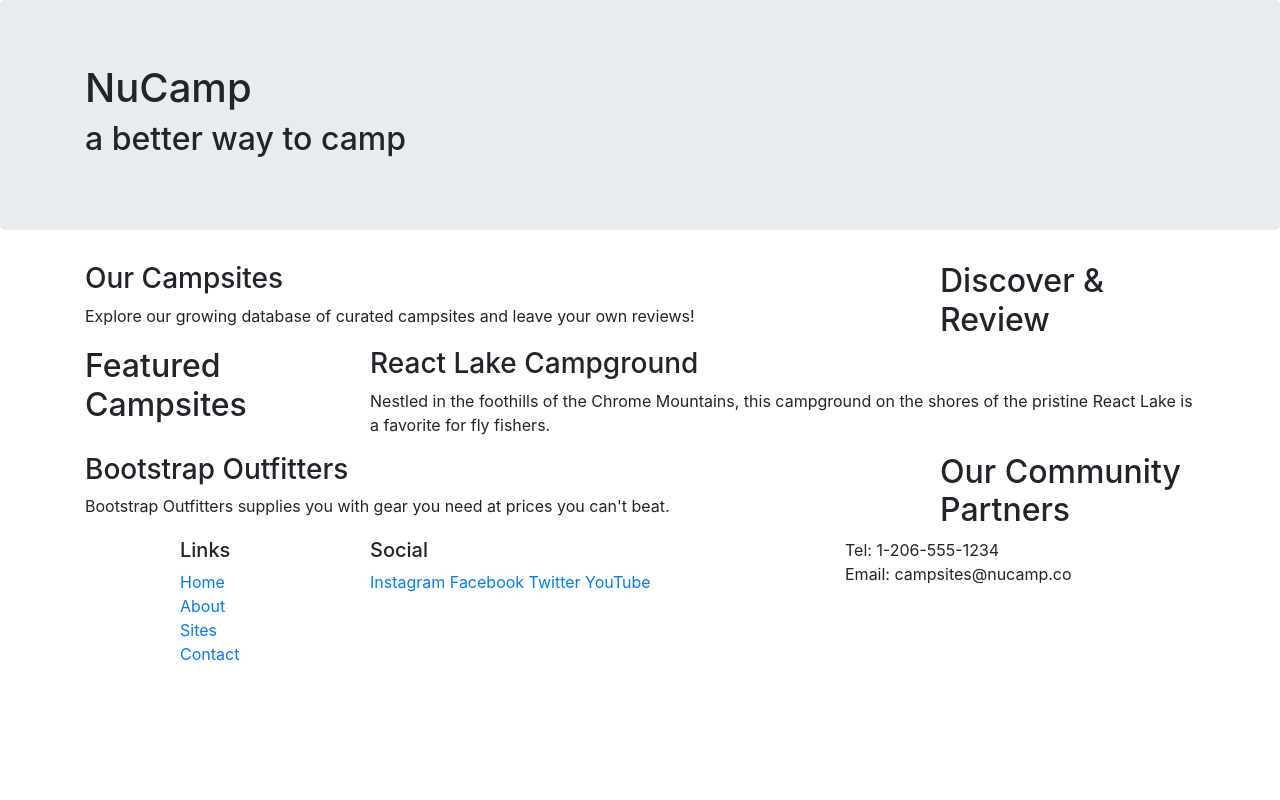
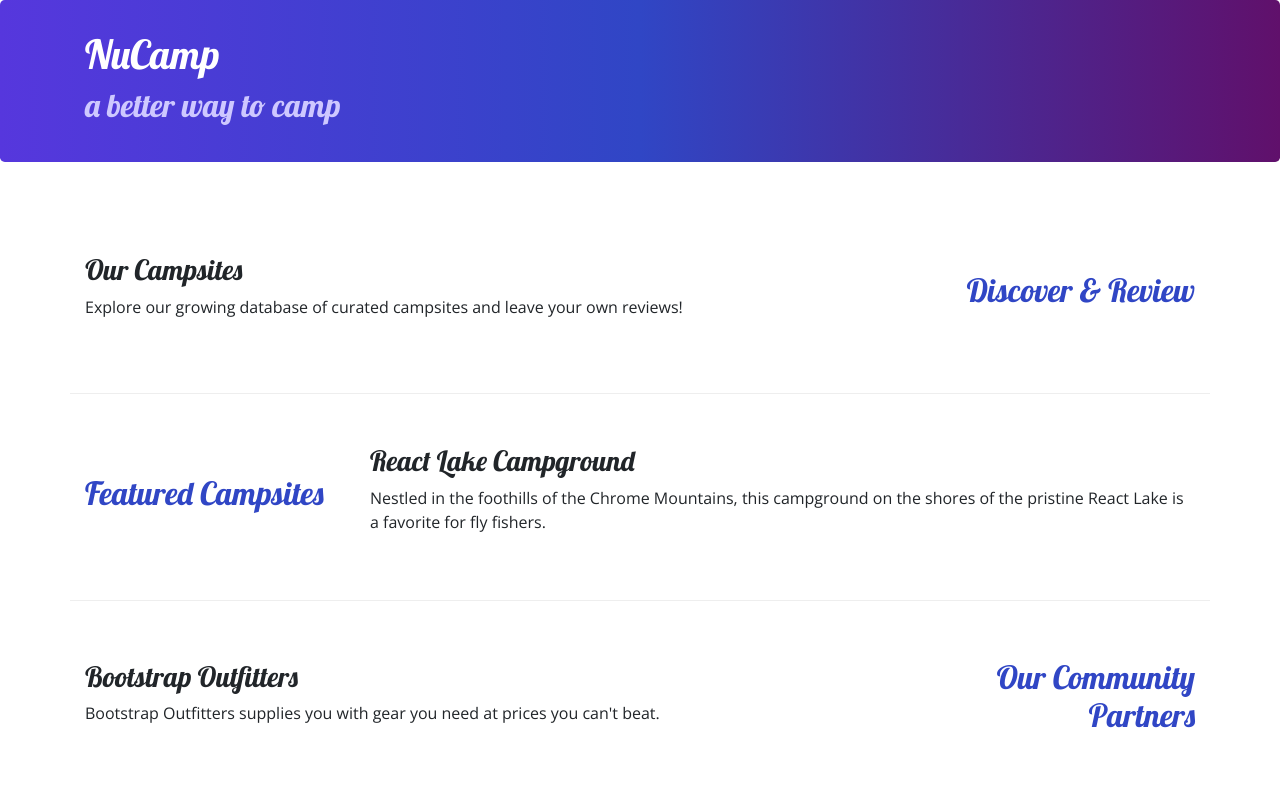
Before and after one commit to maminh2011/Bootstrap, a website: page index.html in a window 1280 px wide. Shown: the top 800 px of the page. Drawn offline with nearby package versions, Linux system fonts and the light colour scheme.

Commit message:
Adding Custom Styles

```diff
--- /dev/null
+++ b/css/styles.css
@@ -0,0 +1,32 @@
+body {
+    font-family: "Open Sans", sans-serif;
+}
+
+h1, h2, h3 {
+    font-family: "Lobster", cursive;
+}
+
+h2 {
+    color: #3046C5;
+}
+
+header h2 {
+    color: #CEC8FF;
+}
+
+footer {
+    background-image: linear-gradient(#CEC8FF, white);
+    padding: 20px 0;
+}
+
+.jumbotron {
+    padding: 30px;
+    background-image: linear-gradient(to right, #5637DD, #3046C5, #60106B);
+    color: white;
+}
+
+.row-content {
+    padding: 50px 0;
+    border-bottom: 1px ridge;
+    min-height: 200px;
+}
--- a/index.html
+++ b/index.html
@@ -7,6 +7,10 @@
 
     <!-- Bootstrap CSS -->
     <link rel="stylesheet" href="node_modules/bootstrap/dist/css/bootstrap.min.css" />
+
+    <!-- Additional CSS must be placed after Bootstrap CSS -->
+    <link rel="stylesheet" href="https://fonts.googleapis.com/css?family=Lobster|Open+Sans" />
+    <link rel="stylesheet" href="css/styles.css" />
     <title>NuCamp: A Better Way To Camp</title>
 </head>
 
@@ -24,9 +28,9 @@
     </header>
 
     <div class="container">
-        <div class="row">
+        <div class="row row-content align-items-center">
             <div class="col-sm-4 order-sm-last col-md-3">
-                <h2>Discover & Review</h2>
+                <h2 class="text-sm-right">Discover & Review</h2>
             </div>
             <div class="col">
                 <h3>Our Campsites</h3>
@@ -34,7 +38,7 @@
             </div>
         </div>
 
-        <div class="row">
+        <div class="row row-content align-items-center">
             <div class="col-sm-4 col-md-3">
                 <h2>Featured Campsites</h2>
             </div>
@@ -44,9 +48,9 @@
             </div>
         </div>
 
-        <div class="row">
+        <div class="row row-content align-items-center">
             <div class="col-sm-4 order-sm-last col-md-3">
-                <h2>Our Community Partners</h2>
+                <h2 class="text-sm-right">Our Community Partners</h2>
             </div>
             <div class="col">
                 <h3>Bootstrap Outfitters</h3>
@@ -67,14 +71,14 @@
                         <li><a href="#">Contact</a></li>
                     </ul>
                 </div>
-                <div class="col-6 col-sm-5">
+                <div class="col-6 col-sm-5 text-center">
                 	<h5>Social</h5>
                     <a href="http://instagram.com/">Instagram</a>
                     <a href="http://facebook.com/">Facebook</a>
                     <a href="http://twitter.com/">Twitter</a>
                     <a href="http://youtube.com/">YouTube</a>
                 </div>
-                <div class="col-sm-4">
+                <div class="col-sm-4 text-center">
                     Tel: 1-206-555-1234<br />
                     Email: campsites@nucamp.co
                 </div>
```
